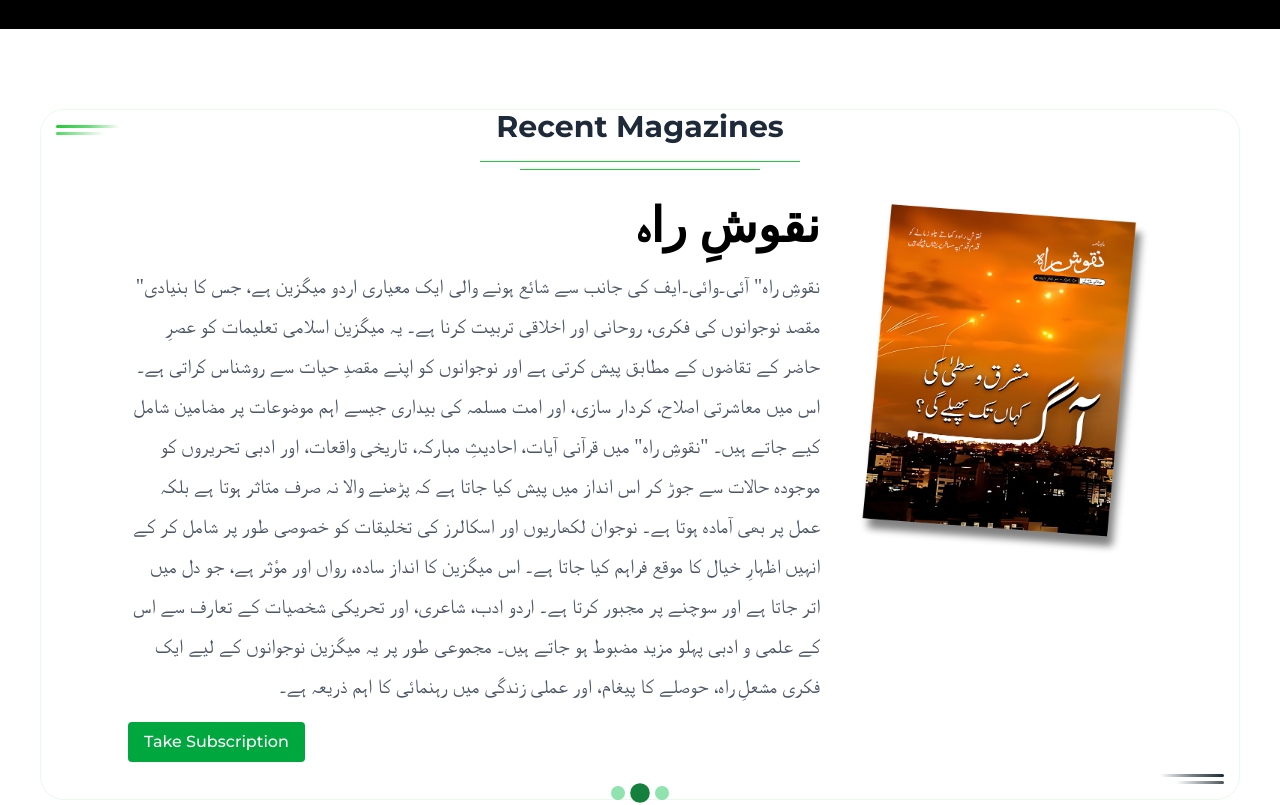
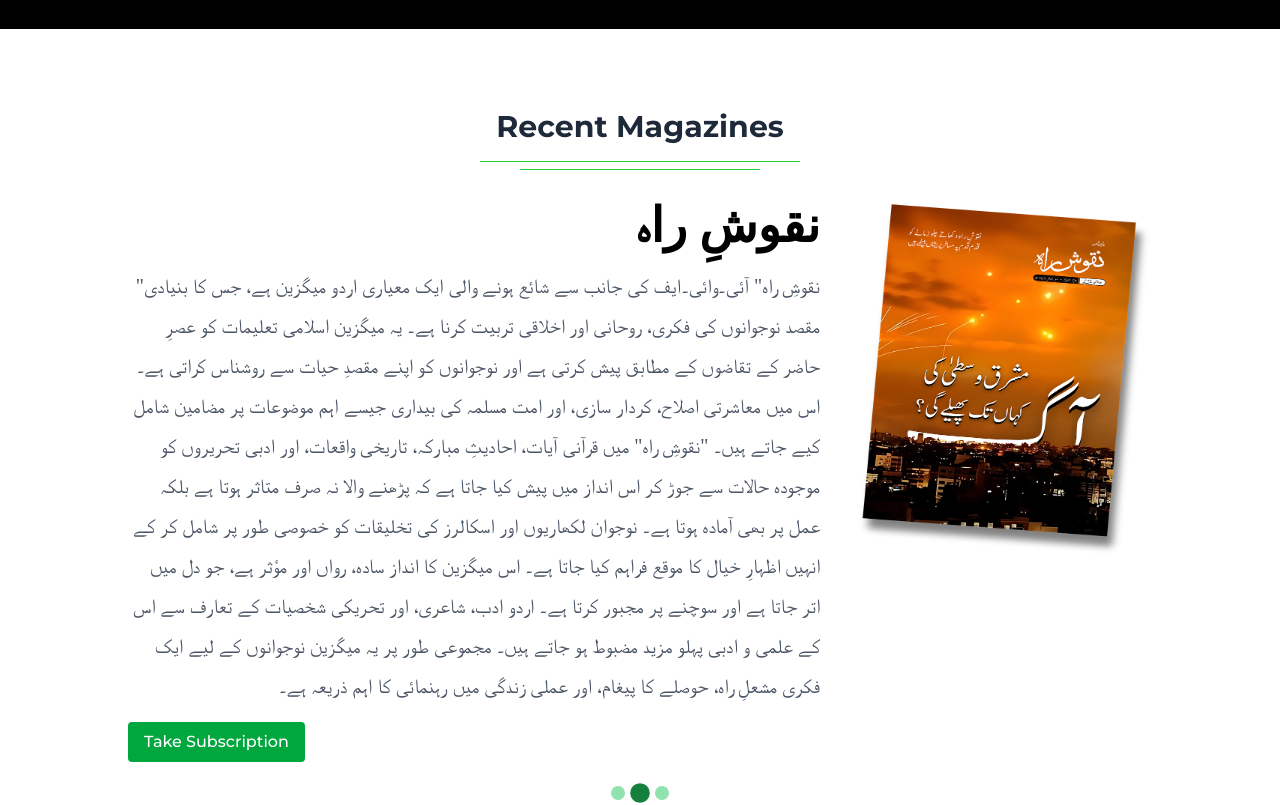
Before and after one commit to fahadshail75/IYF_Website, a Next.js app: page / in a window 1280 px wide. Shown: the part 1320-2125 px from the top of the page. Built offline with nearby package versions, Linux system fonts and the light colour scheme; a web font is replaced by a local one.

Commit message:
fix: update magazine section component

```diff
--- a/components/home/MagzinesSlider.tsx
+++ b/components/home/MagzinesSlider.tsx
@@ -31,24 +31,7 @@ export default function RecentMagazines({ magazines }: RecentMagazinesProps) {
   };
 
   return (
-    <section className="relative bg-white px-4">
-      {/* Refined Professional Corner Accents */}
-      <div className="pointer-events-none absolute inset-0 overflow-hidden">
-        {/* Top-left corner */}
-        <div className="absolute top-0 left-0 flex flex-col gap-1 pl-4 pt-4">
-          <span className="block h-[3px] w-16 rounded-full bg-gradient-to-r from-[#22CA38] via-[#22CA38]/70 to-transparent"></span>
-          <span className="block h-[3px] w-12 rounded-full bg-gradient-to-r from-[#22CA38]/80 via-[#22CA38]/40 to-transparent"></span>
-        </div>
-
-        {/* Bottom-right corner */}
-        <div className="absolute bottom-0 right-0 flex flex-col gap-1 pr-4 pb-4 items-end">
-          <span className="block h-[3px] w-16 rounded-full bg-gradient-to-l from-[#1B2B34] via-[#1B2B34]/60 to-transparent"></span>
-          <span className="block h-[3px] w-12 rounded-full bg-gradient-to-l from-[#1B2B34]/80 via-[#1B2B34]/40 to-transparent"></span>
-        </div>
-
-        {/* Subtle corner radius outline */}
-        <div className="absolute inset-0 border border-[#22CA38]/10 rounded-3xl" />
-      </div>
+    <section className="bg-white px-4">
 
       <div className="mx-auto w-full max-w-5xl">
         <h2 className="text-3xl font-bold text-center mb-8 text-gray-800">
```
